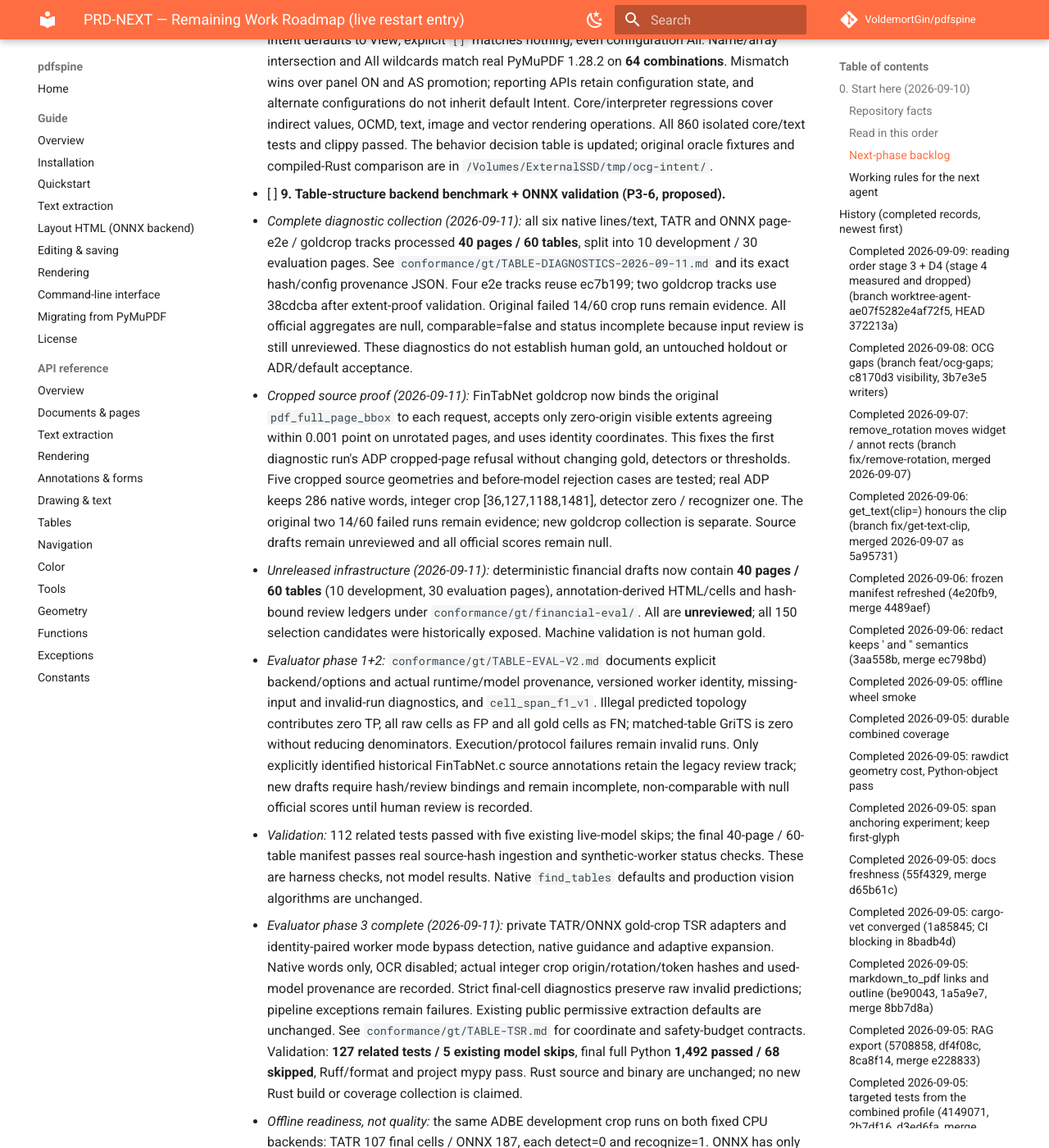
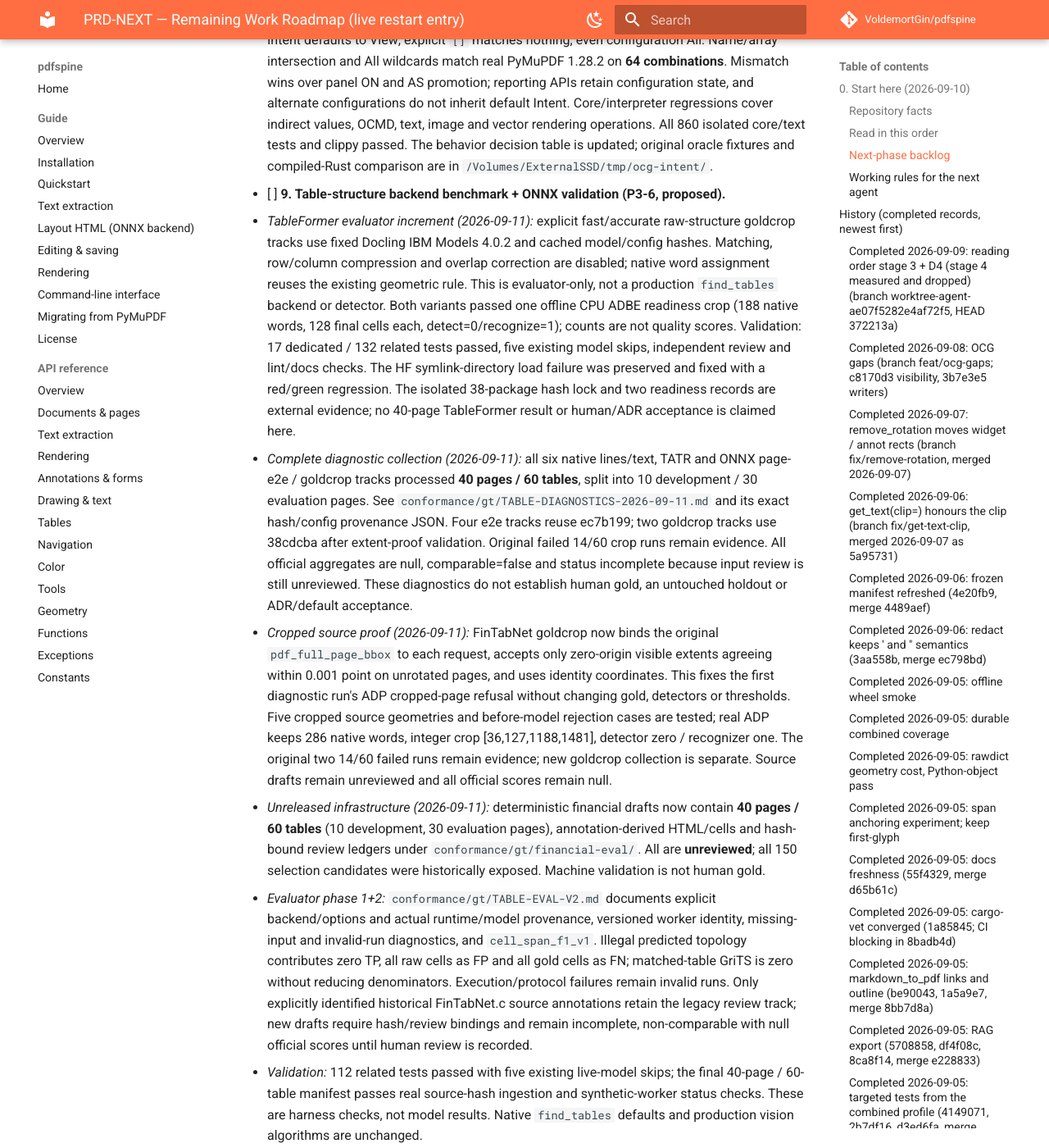
Before and after one commit to VoldemortGin/pdfspine, an MkDocs documentation site: the page built from docs/PRD-NEXT.md, in a window 1280 px wide and 1400 px high, scrolled down 11552 px. Shown: the whole window at 82% size. Built offline with MkDocs 1.6.1 and Material for MkDocs 9.7.7, drawn with Linux system fonts in a browser that asks for light colours; comment, search, counter and statistics services are not loaded; some of the changed text lies outside the part shown.

Commit message:
docs: track TableFormer evaluator readiness boundaries

```diff
--- a/docs/PRD-NEXT.md
+++ b/docs/PRD-NEXT.md
@@ -498,6 +498,18 @@
   compiled-Rust comparison are in `/Volumes/ExternalSSD/tmp/ocg-intent/`.
 
 - [ ] **9. Table-structure backend benchmark + ONNX validation (P3-6, proposed).**
+  - *TableFormer evaluator increment (2026-09-11):* explicit fast/accurate
+    raw-structure goldcrop tracks use fixed Docling IBM Models 4.0.2 and cached
+    model/config hashes. Matching, row/column compression and overlap correction
+    are disabled; native word assignment reuses the existing geometric rule.
+    This is evaluator-only, not a production `find_tables` backend or detector.
+    Both variants passed one offline CPU ADBE readiness crop (188 native words,
+    128 final cells each, detect=0/recognize=1); counts are not quality scores.
+    Validation: 17 dedicated / 132 related tests passed, five existing model
+    skips, independent review and lint/docs checks. The HF symlink-directory
+    load failure was preserved and fixed with a red/green regression. The
+    isolated 38-package hash lock and two readiness records are external evidence;
+    no 40-page TableFormer result or human/ADR acceptance is claimed here.
   - *Complete diagnostic collection (2026-09-11):* all six native lines/text,
     TATR and ONNX page-e2e / goldcrop tracks processed **40 pages / 60 tables**,
     split into 10 development / 30 evaluation pages. See
@@ -551,7 +563,7 @@
     from these counts. The earlier 97.2680% coverage is a pre-increment baseline.
   - *Still open:* human correction/review, authentic gold-word inputs,
     evaluation-set quality scoring and real backend comparison. No TEDS,
-    TableFormer/alias implementation or ADR/default-model decision is claimed.
+    production TableFormer/alias registry or ADR/default-model decision is claimed.
   - *Goal:* validate the landed ONNX backend and finish the multi-backend seam.
   - *Why / evidence:* `find_tables(strategy="vision", backend="onnx")`
     (PP-DocLayoutV3 + SLANet-plus) landed 2026-09-08 but is **not yet validated
```
Also changed, not shown: CHANGELOG.md (+7 -0 lines).
